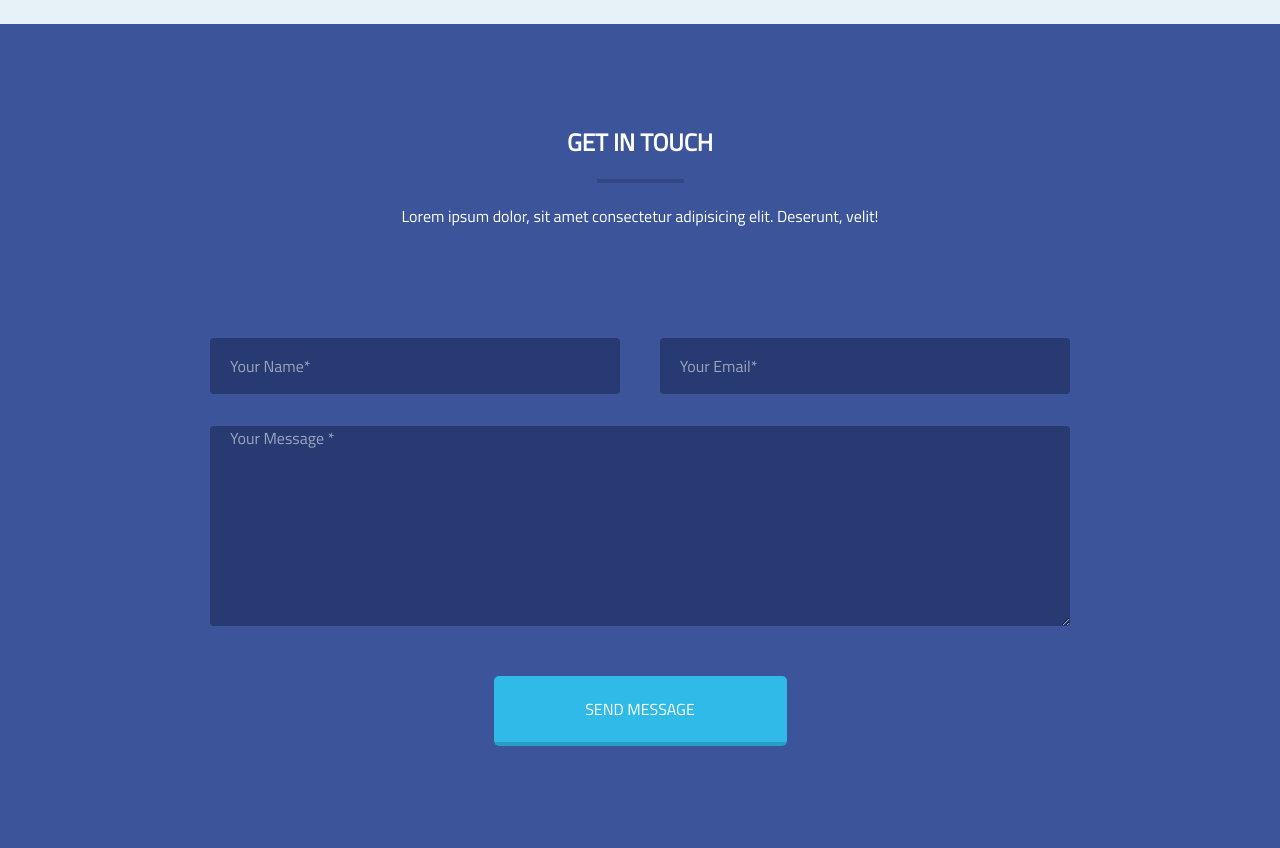
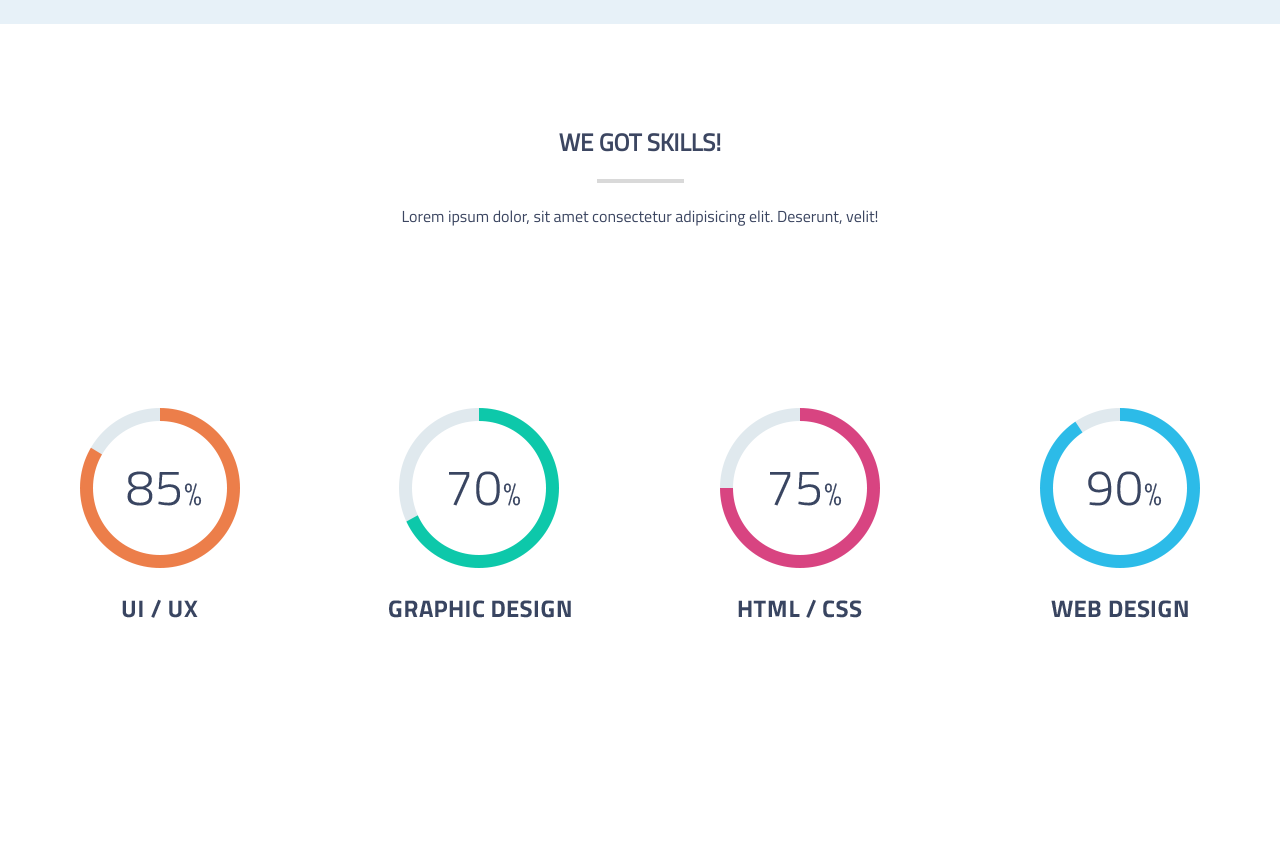
Before and after one commit to AndrZakhara/website, a website: page app/index.html in a window 1280 px wide. Shown: the part 2580-3428 px from the top of the page. Drawn offline with Linux system fonts and the light colour scheme.

Commit message:
add skills layout and elements

```diff
--- a/app/index.html
+++ b/app/index.html
@@ -95,6 +95,32 @@
       </div>
     </div>
 
+    <div class="l-content l-content--skills clearfix">
+        <div class="l-container">
+          <section class="section-title section-title--mb-form">
+            <h2 class="section-title__header">WE GOT SKILLS!</h2>
+            <div class="section-title__line"></div>
+            <p class="section-title__info">Lorem ipsum dolor, sit amet consectetur adipisicing elit. Deserunt, velit!</p>
+          </section>
+          <section class="section-item">
+            <img src="assets/img/1_sk.png" alt="flag">
+            <!-- <h2>ANNE HATHAWAY</h2> -->
+          </section>
+          <section class="section-item">
+            <img src="assets/img/2_sk.png" alt="flag">
+            <!-- <h2>Kate Upton</h2> -->
+          </section>
+          <section class="section-item">
+            <img src="assets/img/3_sk.png" alt="flag">
+            <!-- <h2>Olivia Wilde</h2> -->
+          </section>
+          <section class="section-item">
+            <img src="assets/img/4_sk.png" alt="flag">
+            <!-- <h2>Ashley Greene</h2> -->
+          </section>
+        </div>
+      </div>
+
     <div class="l-content l-content--form clearfix">
       <div class="l-container">
         <section class="section-title section-title--mb-form">
--- a/src/scss/layouts/l-content.scss
+++ b/src/scss/layouts/l-content.scss
@@ -13,4 +13,8 @@
     background-color: #e7f1f8;
     color: #3c4661;
   }
+  @at-root #{&}--skills {
+    background-color: #ffffff;
+    color: #3c4661;
+  }
 }
```
Also changed, not shown: app/assets/css/style.css, app/assets/css/style.min.css, app/assets/img/1_sk.png (added), app/assets/img/2_sk.png (added), app/assets/img/3_sk.png (added), app/assets/img/4_sk.png (added).
